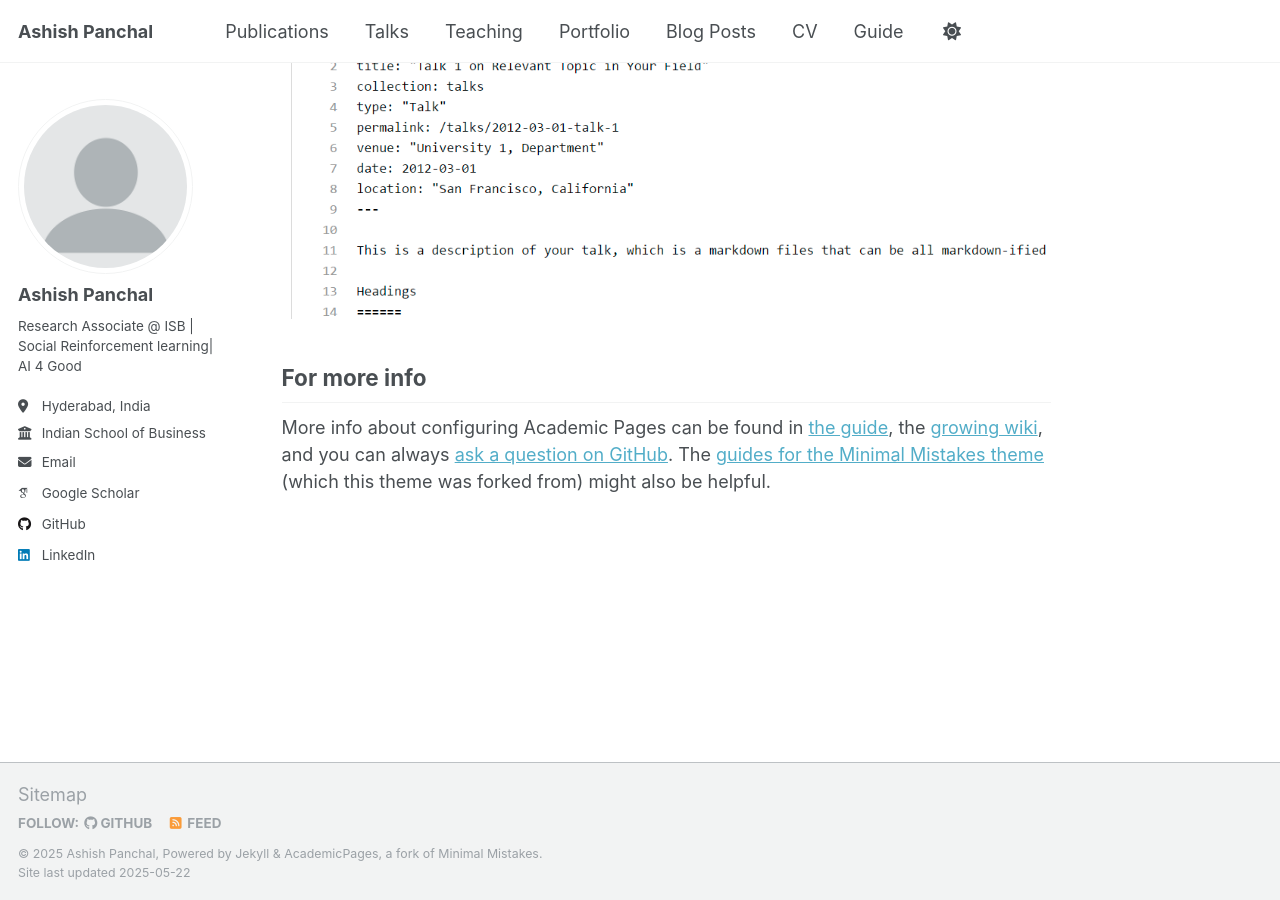
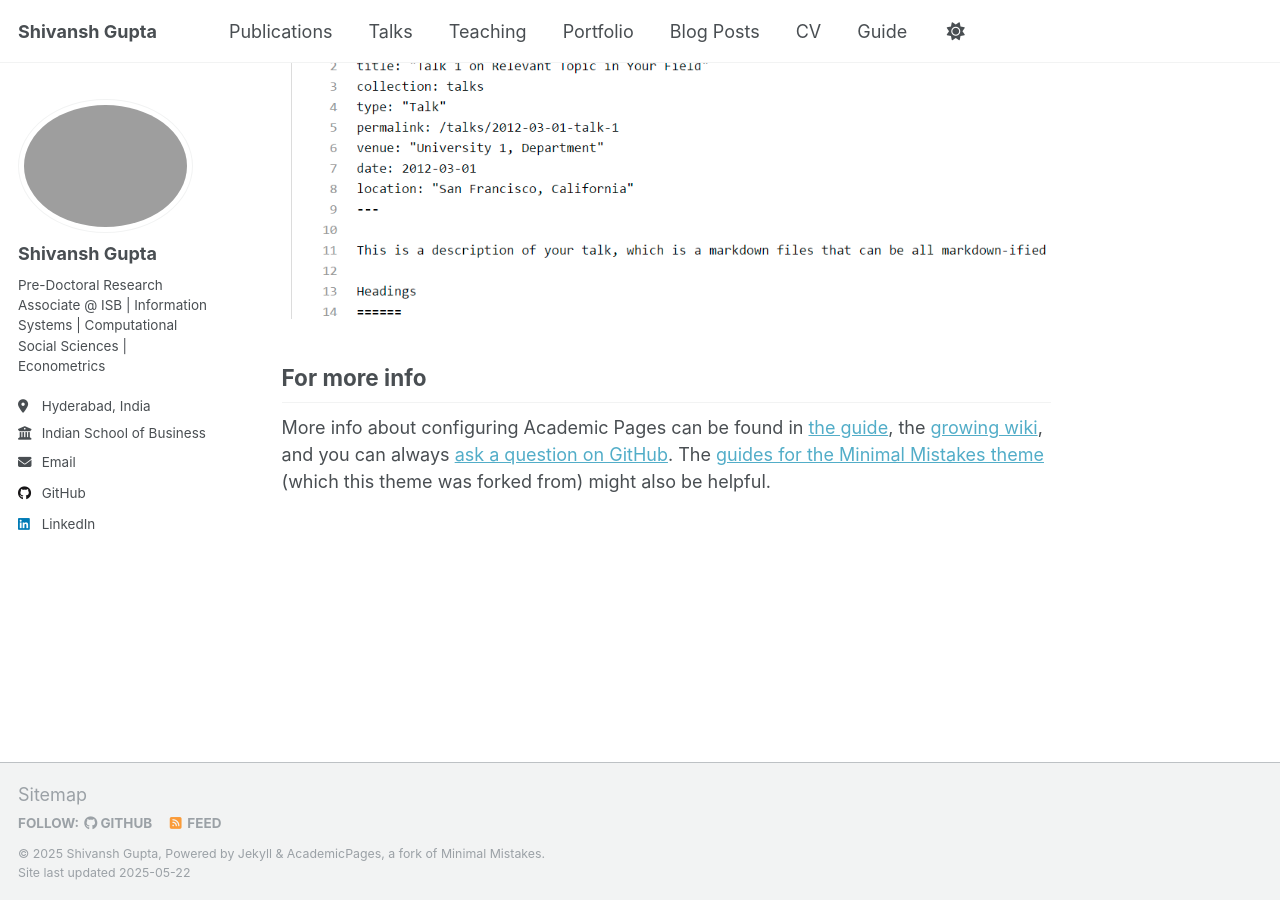
Before and after one commit to gshivansh2001/gshivansh.github.io, a Jekyll site: the page built from _pages/about.md, in a window 1280 px wide and 900 px high, scrolled down 2636 px. Built offline with Jekyll 4.4.1, drawn with Linux system fonts in a browser that asks for light colours; some web fonts are replaced.

Commit message:
Update _config.yml

```diff
--- a/_config.yml
+++ b/_config.yml
@@ -8,32 +8,32 @@
 
 # Basic Site Settings
 locale                   : "en-US"
-title                    : "Ashish Panchal"
+title                    : "Shivansh Gupta"
 
 title_separator          : "-"
-name                     : &name "Ashish Panchal"
-description              : &description "Ashish Panchal"
-url                      : https://ashishpanchal33.github.io # the base hostname & protocol for your site e.g. "https://[your GitHub username].github.io"
+name                     : &name "Shivansh Gupta"
+description              : &description "Shivansh Gupta"
+url                      : https://gshivansh2001.github.io/gshivansh.github.io/ # the base hostname & protocol for your site e.g. "https://[your GitHub username].github.io"
 baseurl                  : "" # the subpath of your site, e.g. "/blog"
-repository               : "ashishpanchal33/ashishpanchal33.github.io"
+repository               : "gshivansh2001/gshivansh.github.io"
 
 # Site Author - The following control what appear as part of the author content on the side bar.
 #               If a field is blank the icon and link will not appear, otherwise it will be shown.
 #               Additional customization can be done by editing /_includes/author-profile.html
 author:
   # Biographic information
-  avatar           : "profile.png"
-  name             : "Ashish Panchal"
+  avatar           : "DSC_0604.JPG"
+  name             : "Shivansh Gupta"
   pronouns         : # example: "she/her"
-  bio              : "Research Associate @ ISB | Social Reinforcement learning| AI 4 Good"
+  bio              : "Pre-Doctoral Research Associate @ ISB | Information Systems | Computational Social Sciences | Econometrics"
   location         : "Hyderabad, India"
   employer         : "Indian School of Business"
   uri              : # URL
-  email            : "ashish_panchal@isb.edu"
+  email            : "shivansh_gupta@isb.edu"
 
   # Academic websites
   arxiv            : # URL - Update with the correct link to your profile
-  googlescholar    : "https://scholar.google.com/citations?user=7d5HslAAAAAJ"
+  googlescholar    : #"https://scholar.google.com/citations?user=7d5HslAAAAAJ"
   impactstory      : # URL
   orcid            : #"http://orcid.org/yourorcidurl"
   semantic         : # URL
@@ -45,7 +45,7 @@ author:
   bitbucket        : # Username - Update with your username on the site
   codepen          : # Username
   dribbble         : # Username
-  github           : "ashishpanchal33"
+  github           : "gshivansh2001"
   kaggle           : # Username
   stackoverflow    : # User number or user number and name (i.e., use "1" or "1/jeff-atwood")
 
@@ -59,7 +59,7 @@ author:
   keybase          : # Username
   instagram        : # Username
   lastfm           : # Username
-  linkedin         : "ashishpanchal1" # Username
+  linkedin         : "shivanshgupta2001" # Username
   mastodon         : # URL
   medium           : # URL
   pinterest        : # Username
```
